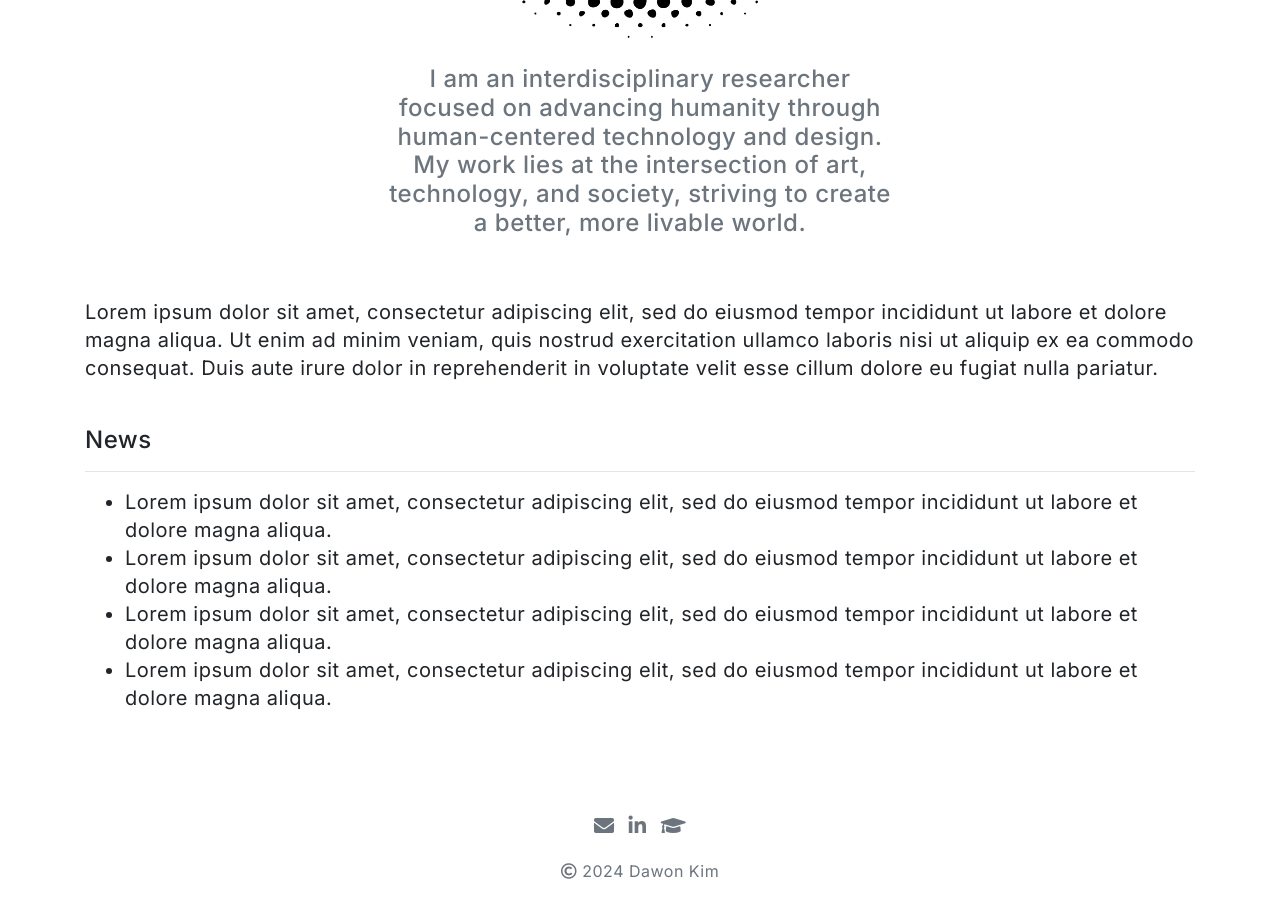
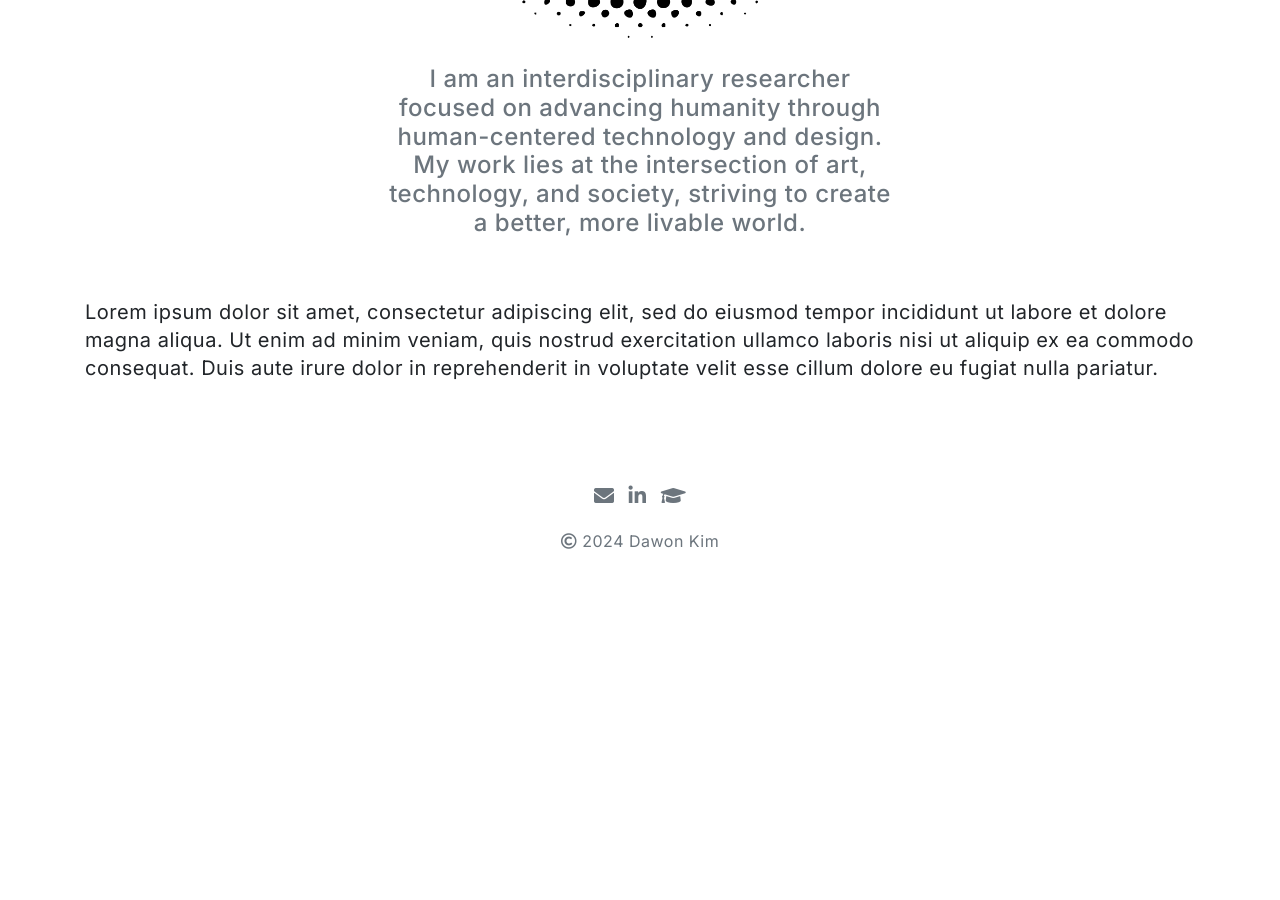
Before and after one commit to dawonkimhci/dawonkimhci.github.io, a Jekyll site: the page built from pages/index.md, in a window 1280 px wide and 900 px high, scrolled down 632 px. Built offline with Jekyll 4.4.1, drawn with Linux system fonts in a browser that asks for light colours; after the commit the page ends 1202 px from its top, so only the background shows below that.

Commit message:
Update index.md

```diff
--- a/pages/index.md
+++ b/pages/index.md
@@ -8,14 +8,6 @@
 Lorem ipsum dolor sit amet, consectetur adipiscing elit, sed do eiusmod tempor incididunt ut labore et dolore magna aliqua. Ut enim ad minim veniam, quis nostrud exercitation ullamco laboris nisi ut aliquip ex ea commodo consequat. Duis aute irure dolor in reprehenderit in voluptate velit esse cillum dolore eu fugiat nulla pariatur.
 <br>
 <br>
-<h4>News</h4>
----
-* Lorem ipsum dolor sit amet, consectetur adipiscing elit, sed do eiusmod tempor incididunt ut labore et dolore magna aliqua.
-* Lorem ipsum dolor sit amet, consectetur adipiscing elit, sed do eiusmod tempor incididunt ut labore et dolore magna aliqua.
-* Lorem ipsum dolor sit amet, consectetur adipiscing elit, sed do eiusmod tempor incididunt ut labore et dolore magna aliqua.
-* Lorem ipsum dolor sit amet, consectetur adipiscing elit, sed do eiusmod tempor incididunt ut labore et dolore magna aliqua.
-<br>
-<br>
 <br>
 <br>
 <div align="center">{% include social.html %}</div>
```
